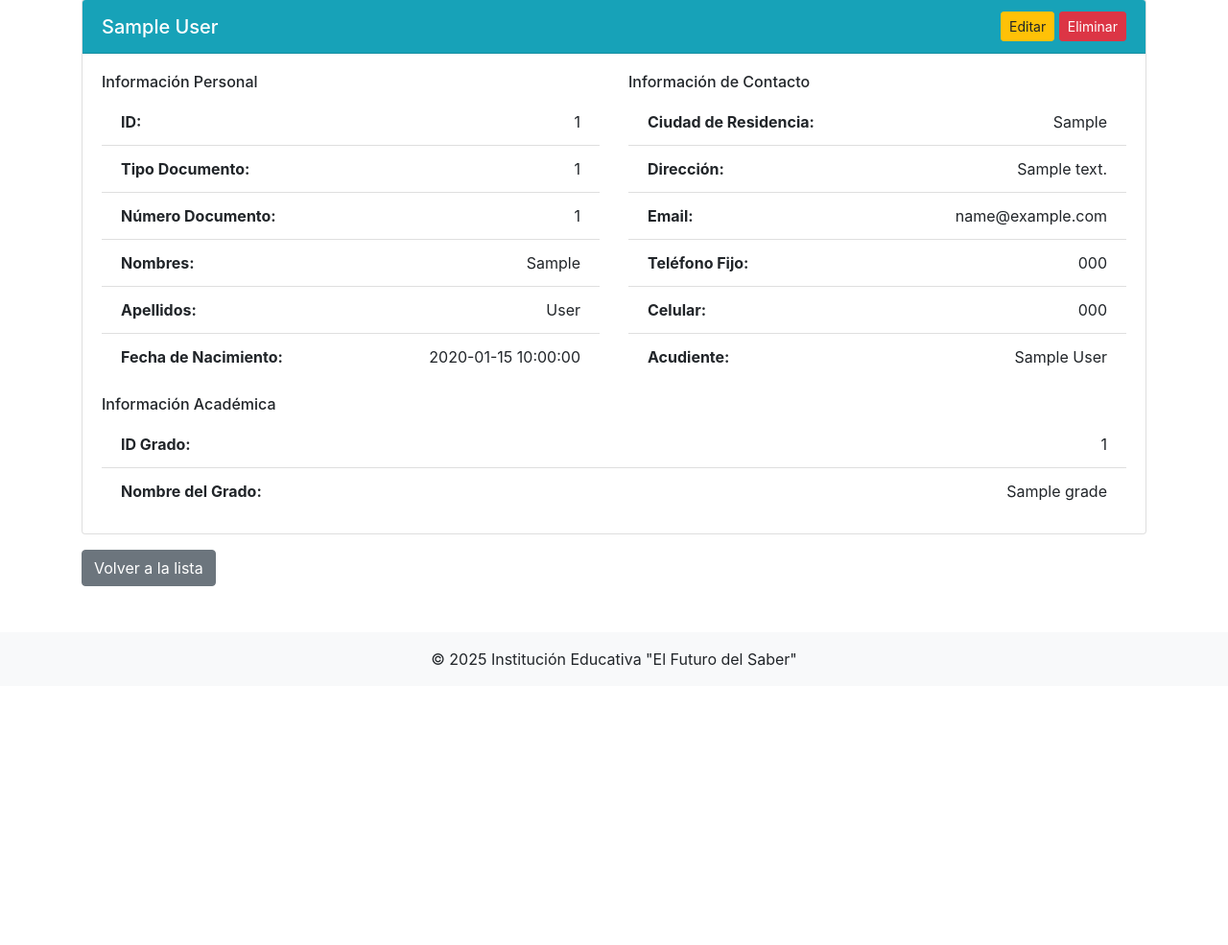
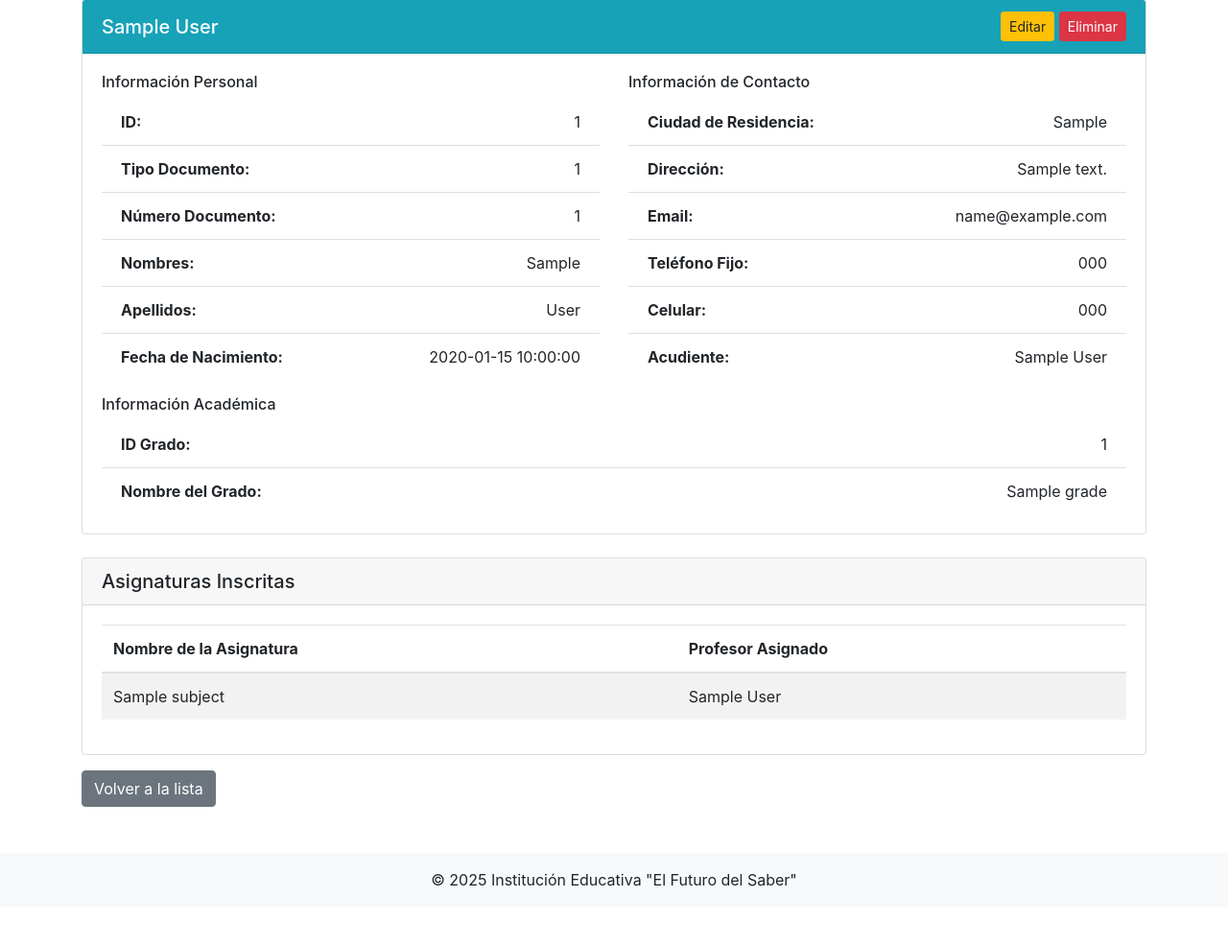
Before and after one commit to Danidiaz0799/institucion_app, a Flask app: page /students/1 in a window 1280 px wide. Shown: the part 137-1122 px from the top of the page at 96% size. Before the commit the page ends 831 px from the top, so only its background shows below. Run offline with Flask 3, Linux system fonts and the light colour scheme; tables that the repository leaves empty or names only in its code hold one stand-in row (values such as "Sample post").

Commit message:
Se mejora funcionalidad de inscripción de estudiantes por asignatura

```diff
--- a/core/db/subject_db.py
+++ b/core/db/subject_db.py
@@ -20,7 +20,6 @@ def get_all_subjects(db_config):
         subjects = cursor.fetchall()
     except Error as e:
         print(f"Error en get_all_subjects: {e}")
-        # Consider logging the error
     finally:
         close_connection(conn, cursor)
     return subjects
@@ -47,33 +46,6 @@ def get_subject_by_id(db_config, subject_id):
     finally:
         close_connection(conn, cursor)
     return subject
-
-def get_subject_students(db_config, subject_id):
-    """Obtiene todos los estudiantes inscritos en una asignatura."""
-    conn, cursor = get_db_connection(db_config)
-    students = []
-    if not conn:
-        return students
-
-    try:
-        # Asumiendo que existe una tabla de unión llamada student_subjects
-        # Si no existe, esta consulta fallará y necesitará ser creada/ajustada.
-        query = """
-        SELECT s.student_id, s.first_name, s.last_name, s.email
-        FROM students s
-        JOIN student_subjects ss ON s.student_id = ss.student_id
-        WHERE ss.subject_id = %s
-        ORDER BY s.last_name, s.first_name
-        """
-        cursor.execute(query, (subject_id,))
-        students = cursor.fetchall()
-    except Error as e:
-        print(f"Error en get_subject_students: {e}")
-        # Podría ser que la tabla student_subjects no exista
-        # Considera crearla si es necesario
-    finally:
-        close_connection(conn, cursor)
-    return students
 
 def create_subject(db_config, subject_name, teacher_id):
     """Crea una nueva asignatura."""
@@ -124,22 +96,20 @@ def update_subject(db_config, subject_id, subject_name, teacher_id):
     return success
 
 def delete_subject(db_config, subject_id):
-    """Elimina una asignatura y sus relaciones con estudiantes."""
+    """Elimina una asignatura."""
     conn, cursor = get_db_connection(db_config)
     success = False
     if not conn:
         return success
 
     try:
-        # Primero eliminar de la tabla de unión (si existe)
-        # Asumiendo que se llama student_subjects
+        # Primero eliminamos las inscripciones de estudiantes a esta asignatura
         try:
             cursor.execute("DELETE FROM student_subjects WHERE subject_id = %s", (subject_id,))
         except Error as e:
-            # Si la tabla no existe, puede que no sea un problema grave, pero loguearlo
-            print(f"Nota: No se pudo eliminar de student_subjects (puede que no exista): {e}")
+            print(f"Error al eliminar inscripciones de estudiantes (puede ser normal si no hay): {e}")
 
-        # Luego eliminar la asignatura
+        # Luego eliminamos la asignatura
         cursor.execute("DELETE FROM subjects WHERE subject_id = %s", (subject_id,))
         conn.commit()
         success = cursor.rowcount > 0
@@ -152,8 +122,30 @@ def delete_subject(db_config, subject_id):
     return success
 
 # --- Funciones para gestionar estudiantes en asignaturas ---
-# Estas funciones asumen una tabla de unión 'student_subjects'
-# con columnas 'student_id' y 'subject_id'
+
+def get_subject_students(db_config, subject_id):
+    """Obtiene todos los estudiantes inscritos en una asignatura."""
+    conn, cursor = get_db_connection(db_config)
+    students = []
+    if not conn:
+        return students
+
+    try:
+        query = """
+        SELECT s.student_id, s.first_name, s.last_name, s.email, g.grade_name
+        FROM students s
+        JOIN student_subjects ss ON s.student_id = ss.student_id
+        LEFT JOIN grades g ON s.grade_id = g.grade_id
+        WHERE ss.subject_id = %s
+        ORDER BY s.last_name, s.first_name
+        """
+        cursor.execute(query, (subject_id,))
+        students = cursor.fetchall()
+    except Error as e:
+        print(f"Error en get_subject_students: {e}")
+    finally:
+        close_connection(conn, cursor)
+    return students
 
 def get_students_not_in_subject(db_config, subject_id):
     """Obtiene estudiantes que NO están inscritos en una asignatura específica."""
@@ -163,8 +155,9 @@ def get_students_not_in_subject(db_config, subject_id):
         return students
     try:
         query = """
-        SELECT s.student_id, s.first_name, s.last_name
+        SELECT s.student_id, s.first_name, s.last_name, g.grade_name
         FROM students s
+        LEFT JOIN grades g ON s.grade_id = g.grade_id
         WHERE s.student_id NOT IN (
             SELECT ss.student_id
             FROM student_subjects ss
@@ -232,3 +225,28 @@ def remove_student_from_subject(db_config, student_id, subject_id):
     finally:
         close_connection(conn, cursor)
     return success
+
+def get_student_subjects(db_config, student_id):
+    """Obtiene todas las asignaturas en las que está inscrito un estudiante."""
+    conn, cursor = get_db_connection(db_config)
+    subjects = []
+    if not conn:
+        return subjects
+
+    try:
+        query = """
+        SELECT s.subject_id, s.subject_name,
+               t.first_name AS teacher_first_name, t.last_name AS teacher_last_name
+        FROM subjects s
+        JOIN student_subjects ss ON s.subject_id = ss.subject_id
+        LEFT JOIN teachers t ON s.teacher_id = t.teacher_id
+        WHERE ss.student_id = %s
+        ORDER BY s.subject_name
+        """
+        cursor.execute(query, (student_id,))
+        subjects = cursor.fetchall()
+    except Error as e:
+        print(f"Error en get_student_subjects: {e}")
+    finally:
+        close_connection(conn, cursor)
+    return subjects
--- a/core/routes/student_routes.py
+++ b/core/routes/student_routes.py
@@ -25,7 +25,10 @@ def student_detail(student_id):
     try:
         student = get_student_by_id(current_app.config['DB_CONFIG'], student_id)
         if student:
-            return render_template('students/detail.html', student=student, title='Detalles del Estudiante')
+            # Obtener las asignaturas en las que está inscrito el estudiante
+            from core.db.subject_db import get_student_subjects
+            enrolled_subjects = get_student_subjects(current_app.config['DB_CONFIG'], student_id)
+            return render_template('students/detail.html', student=student, enrolled_subjects=enrolled_subjects, title='Detalles del Estudiante')
         else:
             flash("Estudiante no encontrado.", "error")
             return redirect(url_for('students.list_students'))
--- a/core/templates/index.html
+++ b/core/templates/index.html
@@ -80,7 +80,7 @@
                     <h4 class="mb-0">Gestión de Asignaturas</h4>
                 </div>
                 <div class="card-body">
-                    <p>Administre las asignaturas y la asignación de estudiantes.</p>
+                    <p>Administre las asignaturas y la inscripción de estudiantes.</p>
                     <ul>
                         <li>Creación de asignaturas</li>
                         <li>Asignación de docentes</li>
--- a/core/templates/students/detail.html
+++ b/core/templates/students/detail.html
@@ -92,6 +92,41 @@
             </div>
         </div>
 
+        <!-- Sección de Asignaturas Inscritas -->
+        <div class="card mt-4">
+            <div class="card-header">
+                <h5 class="mb-0">Asignaturas Inscritas</h5>
+            </div>
+            <div class="card-body">
+                {% if enrolled_subjects %}
+                    <table class="table table-striped">
+                        <thead>
+                            <tr>
+                                <th>Nombre de la Asignatura</th>
+                                <th>Profesor Asignado</th>
+                            </tr>
+                        </thead>
+                        <tbody>
+                            {% for subject in enrolled_subjects %}
+                                <tr>
+                                    <td>{{ subject.subject_name }}</td>
+                                    <td>
+                                        {% if subject.teacher_first_name %}
+                                            {{ subject.teacher_first_name }} {{ subject.teacher_last_name }}
+                                        {% else %}
+                                            <em>Sin profesor asignado</em>
+                                        {% endif %}
+                                    </td>
+                                </tr>
+                            {% endfor %}
+                        </tbody>
+                    </table>
+                {% else %}
+                    <p class="text-muted">Este estudiante no está inscrito en ninguna asignatura.</p>
+                {% endif %}
+            </div>
+        </div>
+
         <!-- Modal de confirmación para eliminar -->
         <div class="modal fade" id="deleteModal" tabindex="-1" role="dialog" aria-labelledby="deleteModalLabel" aria-hidden="true">
             <div class="modal-dialog" role="document">
--- a/core/templates/subjects/subjects_list.html
+++ b/core/templates/subjects/subjects_list.html
@@ -44,7 +44,7 @@
                     </td>
                     <td>
                         <a href="{{ url_for('subjects.edit_subject', subject_id=subject.subject_id) }}" class="btn btn-sm btn-primary">Editar</a>
-                        <a href="{{ url_for('subjects.manage_subject_students', subject_id=subject.subject_id) }}" class="btn btn-sm btn-info">Gestionar Estudiantes</a>
+                        <a href="{{ url_for('subjects.manage_subject_students', subject_id=subject.subject_id) }}" class="btn btn-sm btn-info">Inscribir Estudiantes</a>
                         <form action="{{ url_for('subjects.delete_subject_post', subject_id=subject.subject_id) }}" method="POST" style="display: inline;" onsubmit="return confirm('¿Estás seguro de que deseas eliminar esta asignatura?');">
                             <button type="submit" class="btn btn-sm btn-danger">Eliminar</button>
                         </form>
```
Also changed, not shown: core/routes/subject_routes.py (+8 -6 lines).
